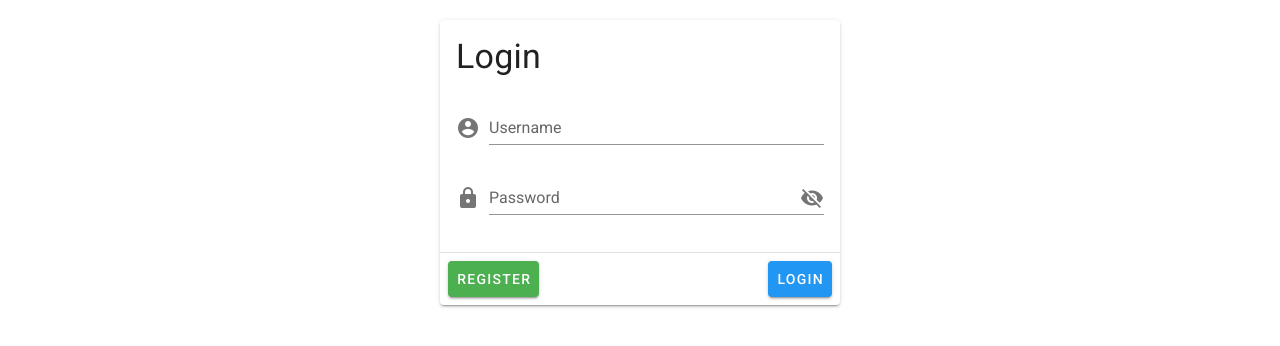
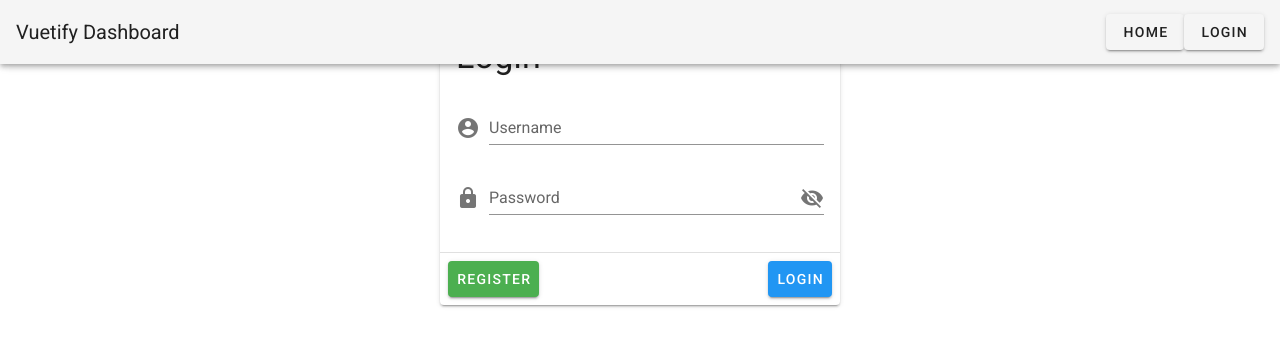
Before and after one commit to Atinder-Pal/vuetify-dashboard, a Vue app: page / in a window 1280 px wide. Shown: the top 346 px of the page. Built offline with nearby package versions, Linux system fonts and the light colour scheme.

Commit message:
Added basic app-bar

```diff
--- a/src/App.vue
+++ b/src/App.vue
@@ -1,5 +1,12 @@
 <template>
 	<v-app>
+		<v-app-bar app>
+			<v-toolbar-title>Vuetify Dashboard</v-toolbar-title>
+			<v-spacer></v-spacer>
+			<v-btn>Home</v-btn>
+			<v-btn>Login</v-btn>
+		</v-app-bar>
+		<!-- Login Module -->
 		<v-card width="400" class="mx-auto mt-5">
 			<v-card-title class="pb-5">
 				<h1 class="display-1">Login</h1>
@@ -11,7 +18,7 @@
 						label="Password"
 						:type="showPassword ? 'text' : 'password'"
 						prepend-icon="mdi-lock"
-						append-icon="mdi-eye-off"
+						:append-icon="showPassword ? 'mdi-eye' : 'mdi-eye-off'"
 						@click:append="showPassword = !showPassword"
 					/>
 				</v-form>
```
